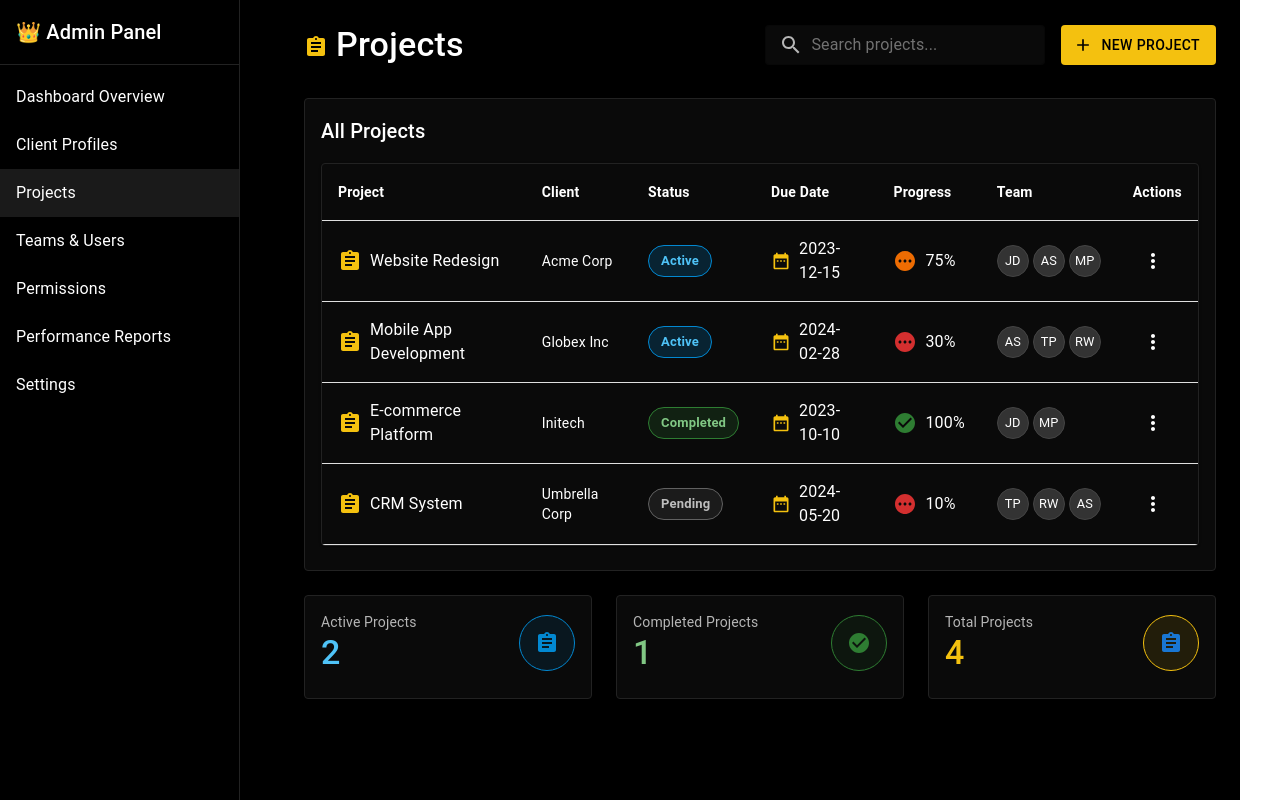
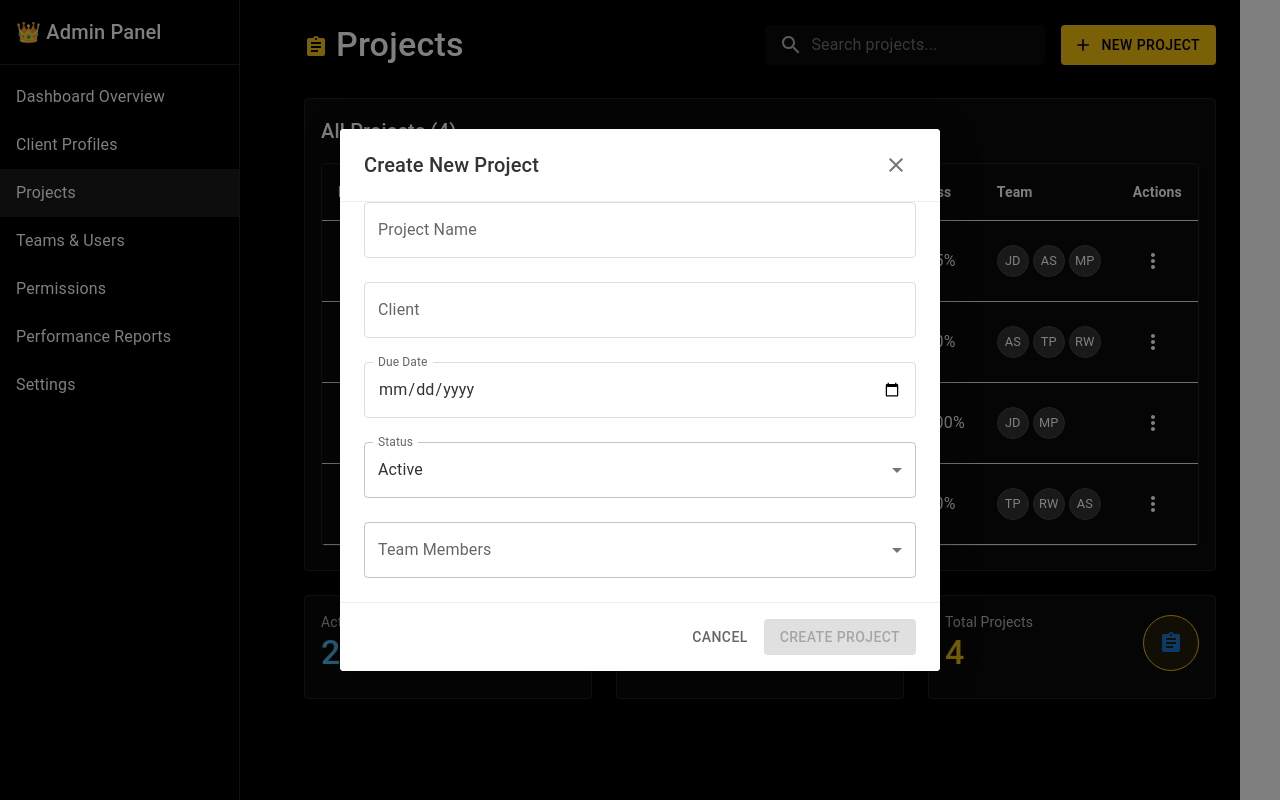
Before and after one commit to Mathabo-41/Toro_Track, a Next.js app: page /dashboard/admin/projects in a window 1280 px wide. Both pictures are taken after a click on the button "NEW PROJECT". Built offline with nearby package versions, Linux system fonts and the light colour scheme.

Commit message:
removed the project manager category and updated the admin panel layout

```diff
--- a/src/app/dashboard/admin/layout.js
+++ b/src/app/dashboard/admin/layout.js
@@ -1,8 +1,4 @@
-// src/app/dashboard/admin/layout.js
-//'use client';
-
-import DashboardLayout from '../../layout';
-import { Box, Typography, styled } from '@mui/material';
+import { Box } from '@mui/material';
 
 /**
  * Admin Layout Wrapper
@@ -10,10 +6,8 @@ import { Box, Typography, styled } from '@mui/material';
  */
 export default function AdminLayout({ children }) {
   return (
-    <DashboardLayout>
-      <Box sx={{ width: '100%', maxWidth: 1200, mx: 'auto' }}>
-        {children}
-      </Box>
-    </DashboardLayout>
+    <Box sx={{ width: '100%', maxWidth: 1200, mx: 'auto' }}>
+      {children}
+    </Box>
   );
 }
--- a/src/app/dashboard/admin/overview/page.js
+++ b/src/app/dashboard/admin/overview/page.js
@@ -104,7 +104,7 @@ export default function AdminOverview() {
             boxSizing: 'border-box',
             backgroundColor: '#000000', // Pure black
             borderRight: '1px solid #222', // Subtle border
-           color: '#f4c10f' // Gold text
+           color: '#fff' // white text
           }
         }}
       >
--- a/src/app/dashboard/admin/projects/page.js
+++ b/src/app/dashboard/admin/projects/page.js
@@ -1,33 +1,13 @@
 'use client';
 
+import React, { useState } from 'react';
 import {
   Box,
-  Typography,
-  Button,
-  Table,
-  TableBody,
-  TableCell,
-  TableContainer,
-  TableHead,
-  TableRow,
-  Paper,
-  Card,
-  CardContent,
-  Stack,
-  Avatar,
-  List,
-  ListItem,
-  ListItemButton,
-  ListItemText,
-  Drawer,
-  TextField,
-  InputAdornment,
-  Chip,
-  IconButton,
-  Grid,
-  Menu,
-  Divider,
-  MenuItem
+  Typography, Button,Table,  TableBody, TableCell, TableContainer,  TableHead, TableRow,  Paper,Card,
+  CardContent, Stack,Avatar, List, ListItem, ListItemButton, ListItemText, Drawer,
+  TextField,InputAdornment, Chip,  IconButton,  Grid,
+  Menu, Divider, MenuItem, Dialog,  DialogTitle,
+  DialogContent,  DialogActions,  FormControl,  InputLabel,  Select,  Checkbox,  ListItemIcon
 } from '@mui/material';
 import {
   Add as AddIcon,
@@ -38,14 +18,10 @@ import {
   CheckCircle as CompleteIcon,
   Pending as PendingIcon,
   Edit as EditIcon,
-  Delete as DeleteIcon
+  Delete as DeleteIcon,
+  Close as CloseIcon
 } from '@mui/icons-material';
 import Link from 'next/link';
-import { useState } from 'react';
-
-/**
- * Projects Management Screen
- */
 
 // Sidebar navigation items for admin panel
 const adminMenu = [
@@ -56,6 +32,15 @@ const adminMenu = [
   { name: 'Permissions', path: '/dashboard/admin/permissions' },
   { name: 'Performance Reports', path: '/dashboard/admin/reports' },
   { name: 'Settings', path: '/dashboard/admin/settings' }
+];
+
+// Sample team members data
+const teamMembers = [
+  { id: 1, name: 'John Doe', initials: 'JD' },
+  { id: 2, name: 'Alice Smith', initials: 'AS' },
+  { id: 3, name: 'Michael P.', initials: 'MP' },
+  { id: 4, name: 'Taylor P.', initials: 'TP' },
+  { id: 5, name: 'Robert W.', initials: 'RW' }
 ];
 
 export default function Projects() {
@@ -99,35 +84,52 @@ export default function Projects() {
     }
   ]);
 
+  // State for search functionality
+  const [searchTerm, setSearchTerm] = useState('');
+
+  // State for project creation dialog
+  const [openCreateDialog, setOpenCreateDialog] = useState(false);
+  const [newProject, setNewProject] = useState({
+    name: '',
+    client: '',
+    status: 'active',
+    dueDate: '',
+    team: []
+  });
+
   // State for action menu control
   const [anchorEl, setAnchorEl] = useState(null);
   const [selectedProject, setSelectedProject] = useState(null);
 
-  /**
-   * Opens the action menu for a specific project
-   */
+  // Filter projects based on search term
+  const filteredProjects = projects.filter(project => {
+    const searchLower = searchTerm.toLowerCase();
+    return (
+      project.name.toLowerCase().includes(searchLower) ||
+      project.client.toLowerCase().includes(searchLower) ||
+      project.status.toLowerCase().includes(searchLower)
+    );
+  });
+
+  // Handle menu opening
   const handleMenuOpen = (event, projectId) => {
     setAnchorEl(event.currentTarget);
     setSelectedProject(projectId);
   };
 
-  // Closes the action menu
+  // Handle menu closing
   const handleMenuClose = () => {
     setAnchorEl(null);
     setSelectedProject(null);
   };
 
-  /**
-   * Deletes the selected project
-   */
+  // Handle project deletion
   const handleDeleteProject = () => {
     setProjects(projects.filter(project => project.id !== selectedProject));
     handleMenuClose();
   };
 
-  /**
-   * Changes the status of a project
-   */
+  // Handle status change
   const handleStatusChange = (projectId, newStatus) => {
     setProjects(projects.map(project =>
       project.id === projectId ? { ...project, status: newStatus } : project
@@ -135,36 +137,56 @@ export default function Projects() {
     handleMenuClose();
   };
 
+  // Handle creating new project
+  const handleCreateProject = () => {
+    const project = {
+      id: projects.length + 1,
+      ...newProject,
+      progress: newProject.status === 'completed' ? 100 :
+               newProject.status === 'active' ? 30 : 10
+    };
+    setProjects([...projects, project]);
+    setNewProject({
+      name: '',
+      client: '',
+      status: 'active',
+      dueDate: '',
+      team: []
+    });
+    setOpenCreateDialog(false);
+  };
+
+  // Handle input changes for new project
+  const handleInputChange = (e) => {
+    const { name, value } = e.target;
+    setNewProject(prev => ({ ...prev, [name]: value }));
+  };
+
+  // Handle team member selection
+  const handleTeamChange = (event) => {
+    const { value } = event.target;
+    setNewProject(prev => ({ ...prev, team: value }));
+  };
+
   return (
-    <Box sx={{
-      display: 'flex',
-      minHeight: '100vh',
-      backgroundColor: '#000000' //  black background
-    }}>
-      {/* ===== SIDEBAR NAVIGATION ===== */}
+    <Box sx={{ display: 'flex', minHeight: '100vh', backgroundColor: '#000000' }}>
+      {/* Sidebar Navigation */}
       <Drawer
         variant="permanent"
         anchor="left"
         sx={{
           width: 240,
-          flexShrink: 0,
           '& .MuiDrawer-paper': {
             width: 240,
-            boxSizing: 'border-box',
-            backgroundColor: '#000000', // Pure black
-            borderRight: '1px solid #222', // Subtle border
-            color: '#fff' // White text
+            backgroundColor: '#000000',
+            borderRight: '1px solid #222',
+            color: '#fff'
           }
         }}
       >
-        {/* Sidebar Header */}
         <Box sx={{ p: 2, borderBottom: '1px solid #222' }}>
-          <Typography variant="h6" >
-            👑 Admin Panel
-          </Typography>
+          <Typography variant="h6">👑 Admin Panel</Typography>
         </Box>
-
-        {/* Navigation Menu */}
         <List>
           {adminMenu.map((item, index) => (
             <ListItem key={index} disablePadding>
@@ -174,9 +196,7 @@ export default function Projects() {
                 sx={{
                   color: '#fff',
                   backgroundColor: item.name === 'Projects' ? '#1a1a1a' : 'transparent',
-                  '&:hover': {
-                    backgroundColor: '#1a1a1a' // Darker background on hover
-                  }
+                  '&:hover': { backgroundColor: '#1a1a1a' }
                 }}
               >
                 <ListItemText primary={item.name} />
@@ -186,13 +206,9 @@ export default function Projects() {
         </List>
       </Drawer>
 
-      {/* ===== MAIN CONTENT AREA ===== */}
-      <Box component="main" sx={{
-        flexGrow: 1,
-        p: 3,
-        backgroundColor: '#000000' // Pure black background
-      }}>
-        {/* Page Header with Search and Add Project Button */}
+      {/* Main Content */}
+      <Box component="main" sx={{ flexGrow: 1, p: 3, backgroundColor: '#000000' }}>
+        {/* Header with Search and Add Button */}
         <Box sx={{
           display: 'flex',
           justifyContent: 'space-between',
@@ -201,22 +217,16 @@ export default function Projects() {
           flexWrap: 'wrap',
           gap: 2
         }}>
-          <Typography variant="h4" sx={{
-            color: '#fff',
-            fontWeight: 500
-          }}>
-            <ProjectIcon sx={{
-              mr: 1,
-              verticalAlign: 'middle',
-              color: '#f4c10f' // Gold accent
-            }} />
+          <Typography variant="h4" sx={{ color: '#fff', fontWeight: 500 }}>
+            <ProjectIcon sx={{ mr: 1, verticalAlign: 'middle', color: '#f4c10f' }} />
             Projects
           </Typography>
           <Stack direction="row" spacing={2} sx={{ width: { xs: '100%', sm: 'auto' } }}>
-            {/* Search Field */}
             <TextField
               size="small"
               placeholder="Search projects..."
+              value={searchTerm}
+              onChange={(e) => setSearchTerm(e.target.value)}
               InputProps={{
                 startAdornment: (
                   <InputAdornment position="start">
@@ -225,27 +235,23 @@ export default function Projects() {
                 ),
                 sx: {
                   color: '#fff',
-                  backgroundColor: '#0a0a0a', // Dark field background
+                  backgroundColor: '#0a0a0a',
                   '& .MuiOutlinedInput-root': {
-                    '& fieldset': {
-                      borderColor: 'rgba(255, 255, 255, 0.23)', // Light border
-                    },
+                    '& fieldset': { borderColor: 'rgba(255, 255, 255, 0.23)' },
                   },
                 }
               }}
               sx={{ flexGrow: { xs: 1, sm: 0 } }}
             />
-            {/* Add Project Button */}
             <Button
               variant="contained"
               startIcon={<AddIcon />}
+              onClick={() => setOpenCreateDialog(true)}
               sx={{
-                backgroundColor: '#f4c10f', // Gold button
-                color: '#000', // Dark text
+                backgroundColor: '#f4c10f',
+                color: '#000',
                 fontWeight: 500,
-                '&:hover': {
-                  backgroundColor: '#d1a20b' // Darker gold on hover
-                },
+                '&:hover': { backgroundColor: '#d1a20b' },
                 whiteSpace: 'nowrap'
               }}
             >
@@ -255,23 +261,12 @@ export default function Projects() {
         </Box>
 
         {/* Projects Table */}
-        <Card sx={{
-          backgroundColor: '#0a0a0a', // Dark card background
-          mb: 3,
-          border: '1px solid #222' // Subtle border
-        }}>
+        <Card sx={{ backgroundColor: '#0a0a0a', mb: 3, border: '1px solid #222' }}>
           <CardContent>
-            <Typography variant="h6" sx={{
-              color: '#fff',
-              mb: 2,
-              fontWeight: 500
-            }}>
-              All Projects
+            <Typography variant="h6" sx={{ color: '#fff', mb: 2, fontWeight: 500 }}>
+              All Projects ({filteredProjects.length})
             </Typography>
-            <TableContainer component={Paper} sx={{
-              backgroundColor: 'transparent',
-              border: '1px solid #222'
-            }}>
+            <TableContainer component={Paper} sx={{ backgroundColor: 'transparent', border: '1px solid #222' }}>
               <Table>
                 <TableHead>
                   <TableRow>
@@ -285,36 +280,23 @@ export default function Projects() {
                   </TableRow>
                 </TableHead>
                 <TableBody>
-                  {projects.map((project) => (
-                    <TableRow
-                      key={project.id}
-                      hover
-                      sx={{
-                        '&:hover': {
-                          backgroundColor: '#1a1a1a' // Darker background on hover
-                        }
-                      }}
-                    >
-                      {/* Project Name with Icon */}
+                  {filteredProjects.map((project) => (
+                    <TableRow key={project.id} hover sx={{ '&:hover': { backgroundColor: '#1a1a1a' } }}>
                       <TableCell sx={{ color: '#fff' }}>
                         <Stack direction="row" alignItems="center" spacing={1}>
                           <ProjectIcon sx={{ color: '#f4c10f' }} />
                           <Typography>{project.name}</Typography>
                         </Stack>
                       </TableCell>
-
-                      {/* Client Name */}
                       <TableCell sx={{ color: '#fff' }}>{project.client}</TableCell>
-
-                      {/* Status Chip */}
                       <TableCell>
                         <Chip
                           label={project.status.charAt(0).toUpperCase() + project.status.slice(1)}
                           sx={{
                             backgroundColor:
-                              project.status === 'completed' ? 'rgba(46, 125, 50, 0.2)' : // Green for completed
-                              project.status === 'active' ? 'rgba(2, 136, 209, 0.2)' : // Blue for active
-                              'rgba(97, 97, 97, 0.2)', // Gray for pending
+                              project.status === 'completed' ? 'rgba(46, 125, 50, 0.2)' :
+                              project.status === 'active' ? 'rgba(2, 136, 209, 0.2)' :
+                              'rgba(97, 97, 97, 0.2)',
                             color:
                               project.status === 'completed' ? '#81c784' :
                               project.status === 'active' ? '#4fc3f7' : '#bdbdbd',
@@ -325,16 +307,12 @@ export default function Projects() {
                           }}
                         />
                       </TableCell>
-
-                      {/* Due Date with Calendar Icon */}
                       <TableCell sx={{ color: '#fff' }}>
                         <Stack direction="row" alignItems="center" spacing={1}>
                           <TimelineIcon fontSize="small" sx={{ color: '#f4c10f' }} />
                           <Typography>{project.dueDate}</Typography>
                         </Stack>
                       </TableCell>
-
-                      {/* Progress Indicator */}
                       <TableCell sx={{ color: '#fff' }}>
                         <Stack direction="row" alignItems="center" spacing={1}>
                           {project.progress === 100 ? (
@@ -345,8 +323,6 @@ export default function Projects() {
                           <Typography>{project.progress}%</Typography>
                         </Stack>
                       </TableCell>
-
-                      {/* Team Avatars */}
                       <TableCell>
                         <Stack direction="row" spacing={0.5}>
                           {project.team.map((member, i) => (
@@ -356,8 +332,8 @@ export default function Projects() {
                                 width: 32,
                                 height: 32,
                                 fontSize: '0.8rem',
-                                bgcolor: '#333', // Dark avatar background
-                                color: '#fff', // White initials
+                                bgcolor: '#333',
+                                color: '#fff',
                                 border: '1px solid #444'
                               }}
                             >
@@ -366,13 +342,8 @@ export default function Projects() {
                           ))}
                         </Stack>
                       </TableCell>
-
-                      {/* Action Menu */}
                       <TableCell>
-                        <IconButton
-                          sx={{ color: '#fff' }}
-                          onClick={(e) => handleMenuOpen(e, project.id)}
-                        >
+                        <IconButton sx={{ color: '#fff' }} onClick={(e) => handleMenuOpen(e, project.id)}>
                           <MoreVertIcon />
                         </IconButton>
                       </TableCell>
@@ -384,15 +355,10 @@ export default function Projects() {
           </CardContent>
         </Card>
 
-        {/* Project Statistics Cards */}
+        {/* Statistics Cards */}
         <Grid container spacing={3}>
-          {/* Active Projects Card */}
           <Grid item xs={12} sm={6} md={4}>
-            <Card sx={{
-              backgroundColor: '#0a0a0a',
-              border: '1px solid #222',
-              height: '100%'
-            }}>
+            <Card sx={{ backgroundColor: '#0a0a0a', border: '1px solid #222', height: '100%' }}>
               <CardContent>
                 <Stack direction="row" justifyContent="space-between" alignItems="center">
                   <Box>
@@ -404,7 +370,7 @@ export default function Projects() {
                     </Typography>
                   </Box>
                   <Avatar sx={{
-                    bgcolor: 'rgba(2, 136, 209, 0.1)', // Light blue background
+                    bgcolor: 'rgba(2, 136, 209, 0.1)',
                     width: 56,
                     height: 56,
                     border: '1px solid #0288d1'
@@ -415,14 +381,8 @@ export default function Projects() {
               </CardContent>
             </Card>
           </Grid>
-
-          {/* Completed Projects Card */}
           <Grid item xs={12} sm={6} md={4}>
-            <Card sx={{
-              backgroundColor: '#0a0a0a',
-              border: '1px solid #222',
-              height: '100%'
-            }}>
+            <Card sx={{ backgroundColor: '#0a0a0a', border: '1px solid #222', height: '100%' }}>
               <CardContent>
                 <Stack direction="row" justifyContent="space-between" alignItems="center">
                   <Box>
@@ -434,7 +394,7 @@ export default function Projects() {
                     </Typography>
                   </Box>
                   <Avatar sx={{
-                    bgcolor: 'rgba(46, 125, 50, 0.1)', // Light green background
+                    bgcolor: 'rgba(46, 125, 50, 0.1)',
                     width: 56,
                     height: 56,
                     border: '1px solid #2e7d32'
@@ -445,14 +405,8 @@ export default function Projects() {
               </CardContent>
             </Card>
           </Grid>
-
-          {/* Total Projects Card */}
           <Grid item xs={12} sm={6} md={4}>
-            <Card sx={{
-              backgroundColor: '#0a0a0a',
-              border: '1px solid #222',
-              height: '100%'
-            }}>
+            <Card sx={{ backgroundColor: '#0a0a0a', border: '1px solid #222', height: '100%' }}>
               <CardContent>
                 <Stack direction="row" justifyContent="space-between" alignItems="center">
                   <Box>
@@ -464,7 +418,7 @@ export default function Projects() {
                     </Typography>
                   </Box>
                   <Avatar sx={{
-                    bgcolor: 'rgba(244, 193, 15, 0.1)', // Light gold background
+                    bgcolor: 'rgba(244, 193, 15, 0.1)',
                     width: 56,
                     height: 56,
                     border: '1px solid #f4c10f'
@@ -478,19 +432,156 @@ export default function Projects() {
         </Grid>
       </Box>
 
-      {/* Action Menu Dropdown */}
+      {/* Create Project Dialog - WHITE THEME */}
+      <Dialog
+        open={openCreateDialog}
+        onClose={() => setOpenCreateDialog(false)}
+        fullWidth
+        maxWidth="sm"
+      >
+        <DialogTitle sx={{
+  display: 'flex',
+  justifyContent: 'space-between',
+  alignItems: 'center',
+  borderBottom: '1px solid #eee',
+  backgroundColor: '#fff',
+  color: '#333'
+}}>
+  Create New Project {/* Direct text node instead of Typography */}
+  <IconButton onClick={() => setOpenCreateDialog(false)}>
+    <CloseIcon />
+  </IconButton>
+</DialogTitle>
+        <DialogContent sx={{ py: 3, backgroundColor: '#fff' }}>
+          <Stack spacing={3}>
+            <TextField
+              fullWidth
+              label="Project Name"
+              name="name"
+              value={newProject.name}
+              onChange={handleInputChange}
+              sx={{
+                '& .MuiInputBase-input': { color: '#333' },
+                '& .MuiInputLabel-root': { color: '#666' },
+                '& .MuiOutlinedInput-root': {
+                  '& fieldset': { borderColor: '#ddd' }
+                }
+              }}
+            />
+            <TextField
+              fullWidth
+              label="Client"
+              name="client"
+              value={newProject.client}
+              onChange={handleInputChange}
+              sx={{
+                '& .MuiInputBase-input': { color: '#333' },
+                '& .MuiInputLabel-root': { color: '#666' },
+                '& .MuiOutlinedInput-root': {
+                  '& fieldset': { borderColor: '#ddd' }
+                }
+              }}
+            />
+            <TextField
+              fullWidth
+              type="date"
+              label="Due Date"
+              name="dueDate"
+              InputLabelProps={{ shrink: true }}
+              value={newProject.dueDate}
+              onChange={handleInputChange}
+              sx={{
+                '& .MuiInputBase-input': { color: '#333' },
+                '& .MuiInputLabel-root': { color: '#666' },
+                '& .MuiOutlinedInput-root': {
+                  '& fieldset': { borderColor: '#ddd' }
+                }
+              }}
+            />
+            <FormControl fullWidth>
+              <InputLabel sx={{ color: '#666' }}>Status</InputLabel>
+              <Select
+                name="status"
+                value={newProject.status}
+                onChange={handleInputChange}
+                label="Status"
+                sx={{ color: '#333' }}
+              >
+                <MenuItem value="active">Active</MenuItem>
+                <MenuItem value="pending">Pending</MenuItem>
+                <MenuItem value="completed">Completed</MenuItem>
+              </Select>
+            </FormControl>
+            <FormControl fullWidth>
+              <InputLabel sx={{ color: '#666' }}>Team Members</InputLabel>
+              <Select
+                multiple
+                value={newProject.team}
+                onChange={handleTeamChange}
+                label="Team Members"
+                renderValue={(selected) => (
+                  <Stack direction="row" spacing={0.5}>
+                    {selected.map(memberId => (
+                      <Avatar
+                        key={memberId}
+                        sx={{
+                          width: 32,
+                          height: 32,
+                          fontSize: '0.8rem',
+                          bgcolor: '#f0f0f0',
+                          color: '#333'
+                        }}
+                      >
+                        {memberId}
+                      </Avatar>
+                    ))}
+                  </Stack>
+                )}
+                sx={{ color: '#333' }}
+              >
+                {teamMembers.map(member => (
+                  <MenuItem key={member.id} value={member.initials}>
+                    <Checkbox checked={newProject.team.indexOf(member.initials) > -1} />
+                    <ListItemText primary={member.name} sx={{ color: '#333' }} />
+                  </MenuItem>
+                ))}
+              </Select>
+            </FormControl>
+          </Stack>
+        </DialogContent>
+        <DialogActions sx={{
+          borderTop: '1px solid #eee',
+          px: 3,
+          py: 2,
+          backgroundColor: '#fff'
+        }}>
+          <Button
+            onClick={() => setOpenCreateDialog(false)}
+            sx={{ color: '#666', '&:hover': { backgroundColor: '#f5f5f5' } }}
+          >
+            Cancel
+          </Button>
+          <Button
+            onClick={handleCreateProject}
+            disabled={!newProject.name || !newProject.client}
+            variant="contained"
+            sx={{
+              backgroundColor: '#f4c10f',
+              color: '#000',
+              '&:hover': { backgroundColor: '#d1a20b' },
+              '&:disabled': { backgroundColor: '#e0e0e0' }
+            }}
+          >
+            Create Project
+          </Button>
+        </DialogActions>
+      </Dialog>
+
+      {/* Action Menu */}
       <Menu
         anchorEl={anchorEl}
         open={Boolean(anchorEl)}
         onClose={handleMenuClose}
-        anchorOrigin={{
-          vertical: 'top',
-          horizontal: 'right',
-        }}
-        transformOrigin={{
-          vertical: 'top',
-          horizontal: 'right',
-        }}
         PaperProps={{
           sx: {
             backgroundColor: '#0a0a0a',
--- a/src/app/login/page.js
+++ b/src/app/login/page.js
@@ -111,7 +111,7 @@ export default function Login() {
                 fontSize: "1rem",
                 fontFamily: "Disekt Mono, monospace",
                 background: "rgba(255, 255, 255, 0.6)",
-                color: "var(--foreground)",
+                color: "#000",
                 transform: "scale(0.9)",
                 transformOrigin: "center"
               }}
@@ -129,9 +129,11 @@ export default function Login() {
                 borderRadius: "8px",
                 border: "1px solid #e2e8f0",
                 fontSize: "1rem",
+                //dark color for input fields
+                color: "#000",
                 fontFamily: "Disekt Mono, monospace",
                 background: "rgba(255, 255, 255, 0.6)",
-                color: "var(--foreground)",
+                //color: "var(--foreground)",
                 transform: "scale(0.9)",
                 transformOrigin: "center"
               }}
```
Also changed, not shown: src/app/dashboard/client/messages/page.js (+28 -22 lines), src/app/dashboard/page.js (+4 -4 lines).
